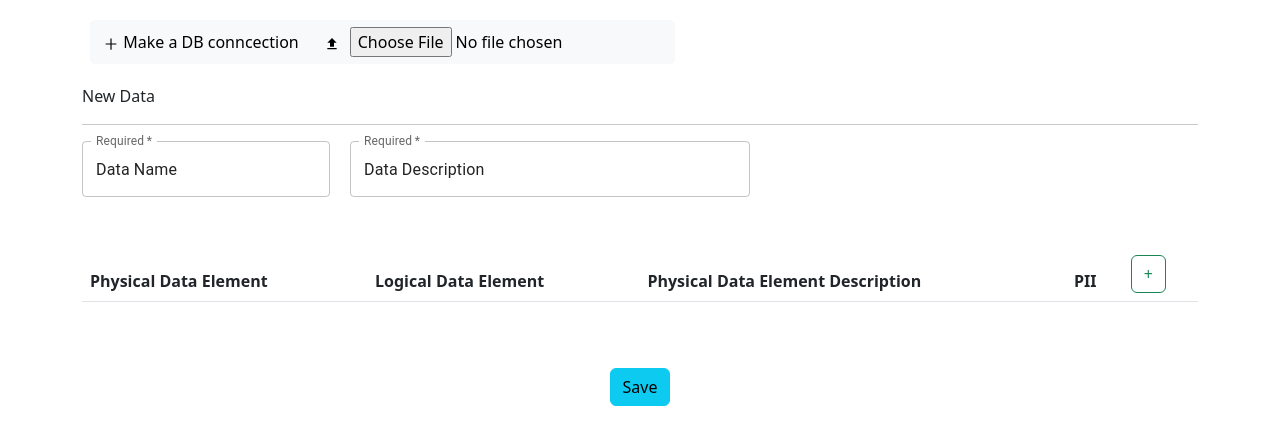
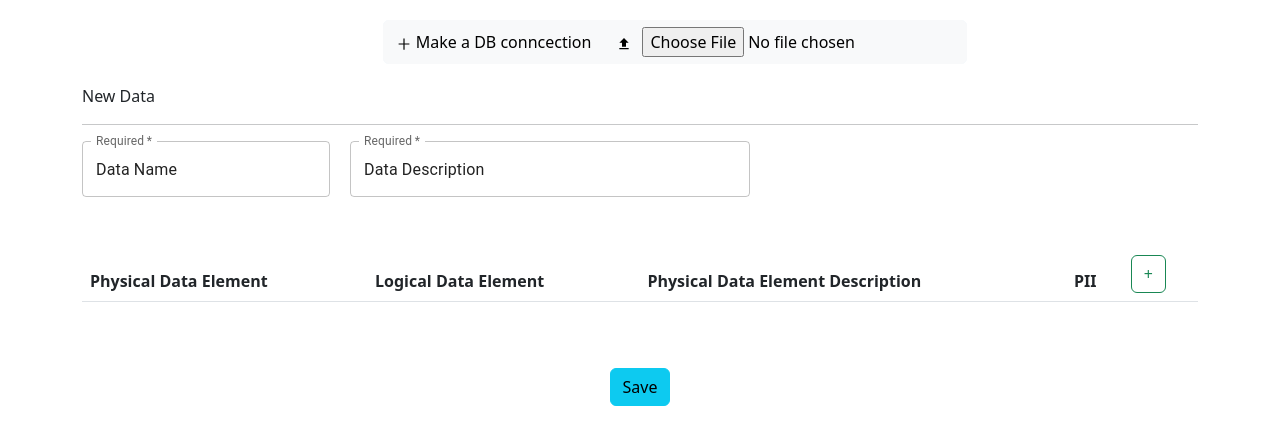
Before and after one commit to akansharaut/test-react-app, a React (Create React App) app: page /#/register in a window 1280 px wide. Shown: the top 444 px of the page. Built offline with nearby package versions, Linux system fonts and the light colour scheme.

Commit message:
fixed button positions

```diff
--- a/src/components/RegisterPage.js
+++ b/src/components/RegisterPage.js
@@ -1,4 +1,4 @@
-import {useState} from 'react';
+import { useState } from 'react';
 import Button from 'react-bootstrap/Button';
 import ButtonGroup from 'react-bootstrap/ButtonGroup';
 import { MdFileUpload }  from 'react-icons/md';
@@ -15,7 +15,7 @@ const RegisterPage = () => {
 
     return (
       <>
-        <div style={{margin: '0 0 0 70px'}}>
+        <div style={{margin: '0 0 0 70px'}} className="text-center">
           <ButtonGroup aria-label="Basic example" className='button-list'>
             <Button variant="light"><AiOutlinePlus></AiOutlinePlus> Make a DB conncection</Button>
             <Button variant="light">
```
